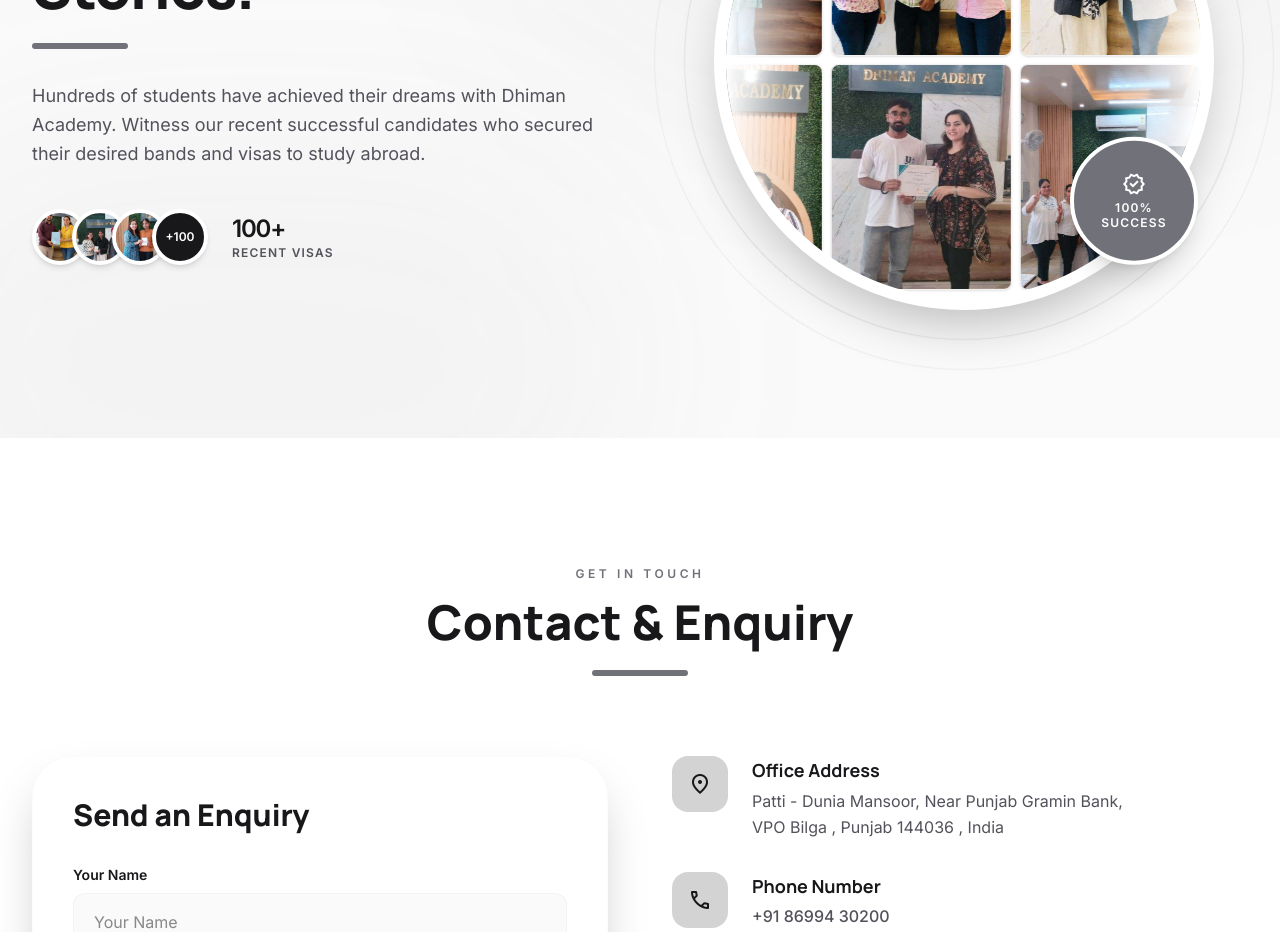
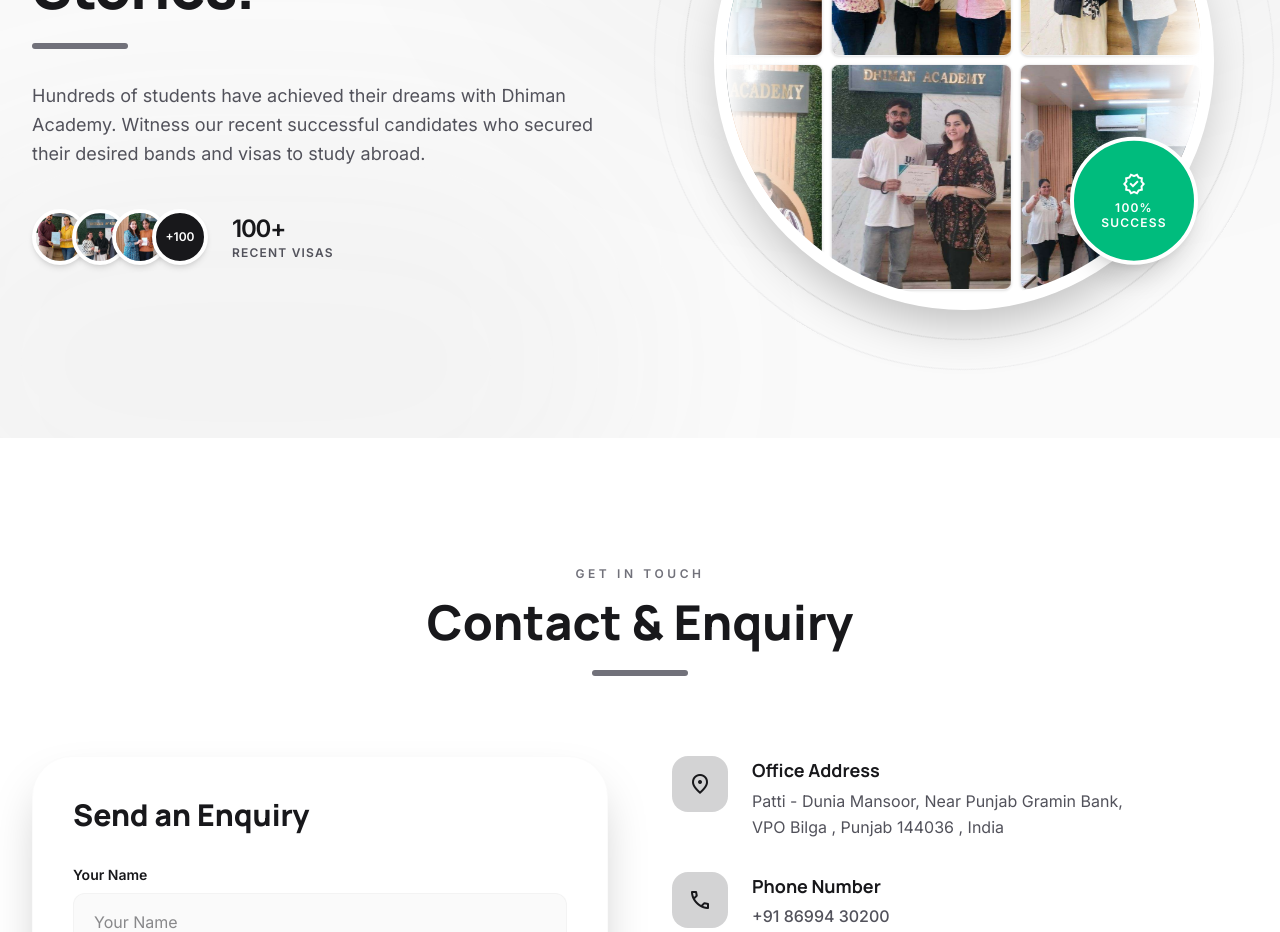
Before and after one commit to gagnkainth/dhimanacademy, a React (Vite) app: page / in a window 1280 px wide. Shown: the part 3160-4092 px from the top of the page. Built offline with nearby package versions, Linux system fonts and the light colour scheme.

Commit message:
Update success badge color to green for better impact

```diff
--- a/src/App.tsx
+++ b/src/App.tsx
@@ -491,7 +491,7 @@
                 </div>
 
                 {/* Optional floating badge */}
-                <div className="absolute bottom-0 right-0 sm:bottom-4 sm:right-4 bg-secondary text-white w-24 h-24 sm:w-32 sm:h-32 rounded-full flex flex-col items-center justify-center shadow-xl z-30 border-4 border-white animate-bounce" style={{ animationDuration: '3s' }}>
+                <div className="absolute bottom-0 right-0 sm:bottom-4 sm:right-4 bg-emerald-500 text-white w-24 h-24 sm:w-32 sm:h-32 rounded-full flex flex-col items-center justify-center shadow-xl z-30 border-4 border-white animate-bounce" style={{ animationDuration: '3s' }}>
                   <span className="material-symbols-outlined text-3xl sm:text-4xl mb-1">verified</span>
                   <span className="text-[10px] sm:text-xs font-black tracking-widest uppercase text-center leading-tight">100%<br />Success</span>
                 </div>
```
